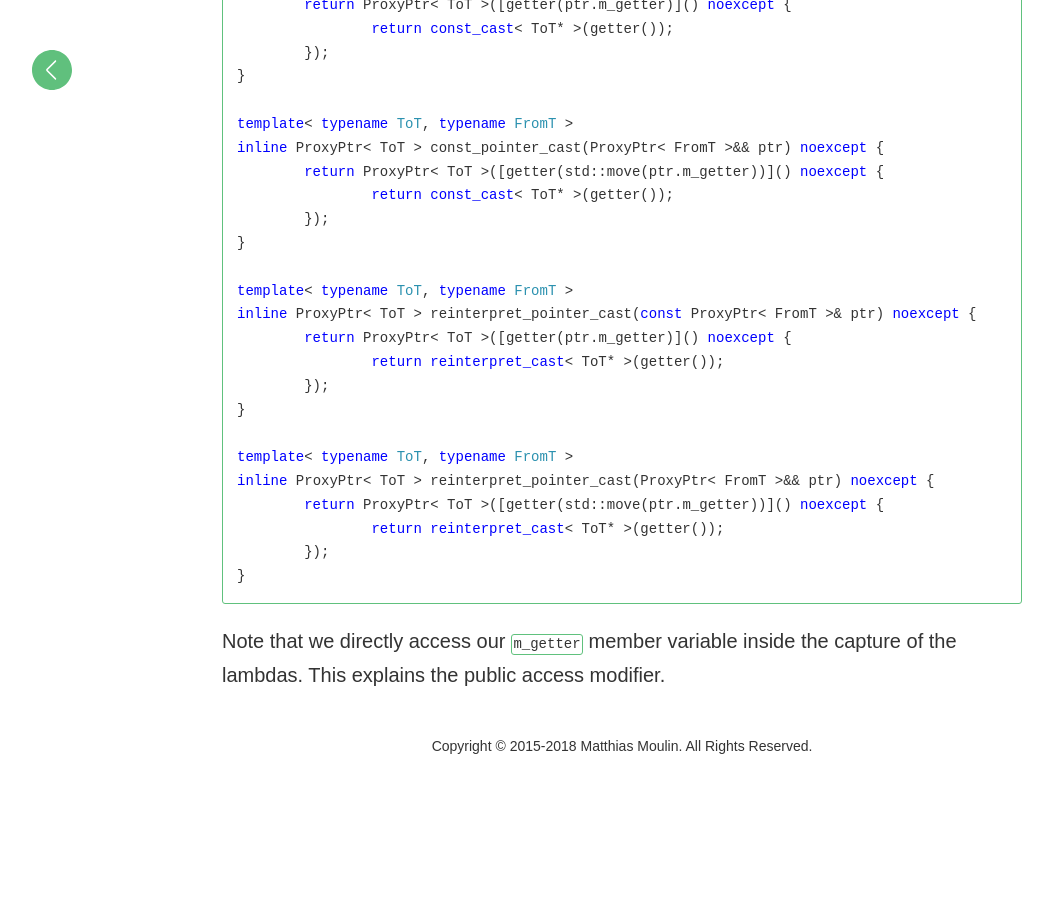
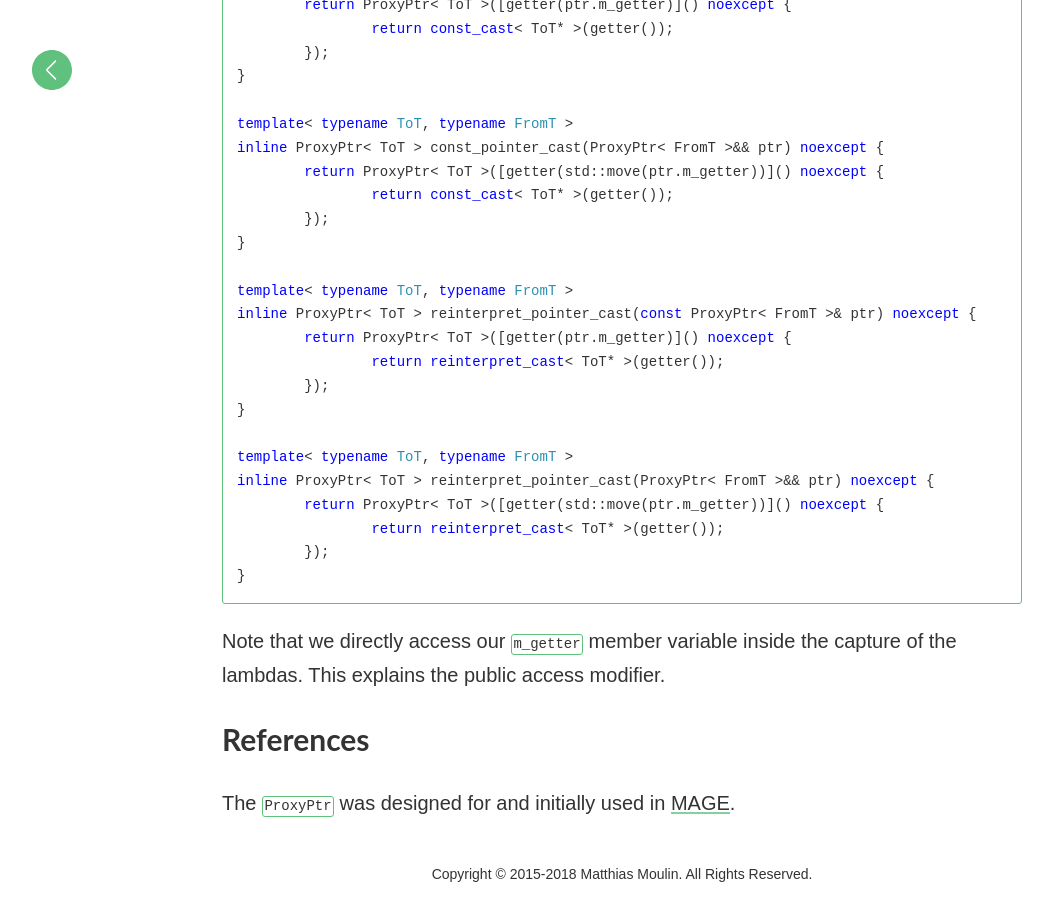
Before and after one commit to matt77hias/Blog, a Jekyll site: the page built from _posts/2018-01-28-the-universal-pointer.md, in a window 1280 px wide and 900 px high, scrolled down 7571 px. Shown: the whole window, without its empty margins (18-1071 px from the left). Built offline with Jekyll 4.4.1, drawn with Linux system fonts in a browser that asks for light colours; comment, search, counter and statistics services are not loaded; before the commit the page ends 8343 px from its top, so only the background shows below that.

Commit message:
Update 2018-01-28-the-universal-pointer.md

````diff
--- a/_posts/2018-01-28-the-universal-pointer.md
+++ b/_posts/2018-01-28-the-universal-pointer.md
@@ -267,3 +267,7 @@ inline ProxyPtr< ToT > reinterpret_pointer_cast(ProxyPtr< FromT >&& ptr) noexcep
 }
 ```
 Note that we directly access our `m_getter` member variable inside the capture of the lambdas. This explains the public access modifier.
+
+## References
+
+The `ProxyPtr` was designed for and initially used in [MAGE](https://github.com/matt77hias/MAGE/blob/master/MAGE/Utilities/src/memory/memory.hpp#L353).
````
